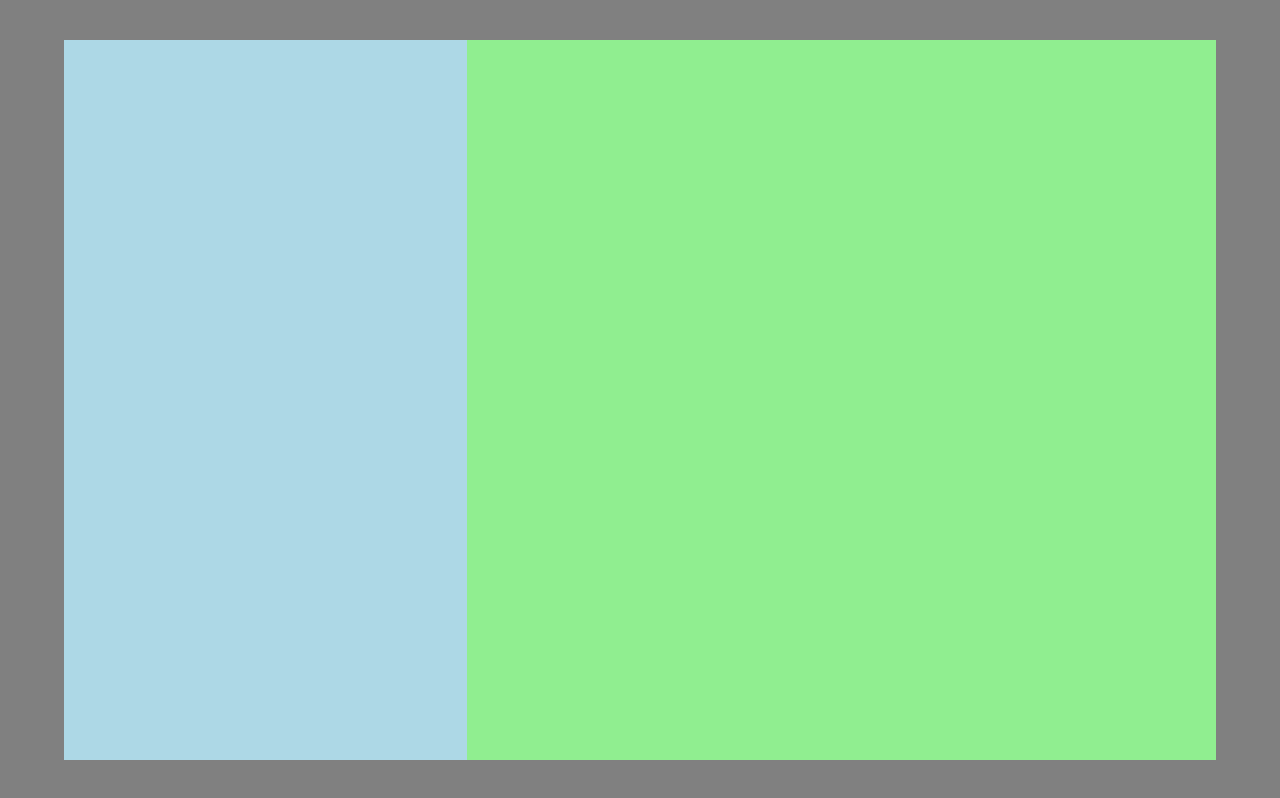
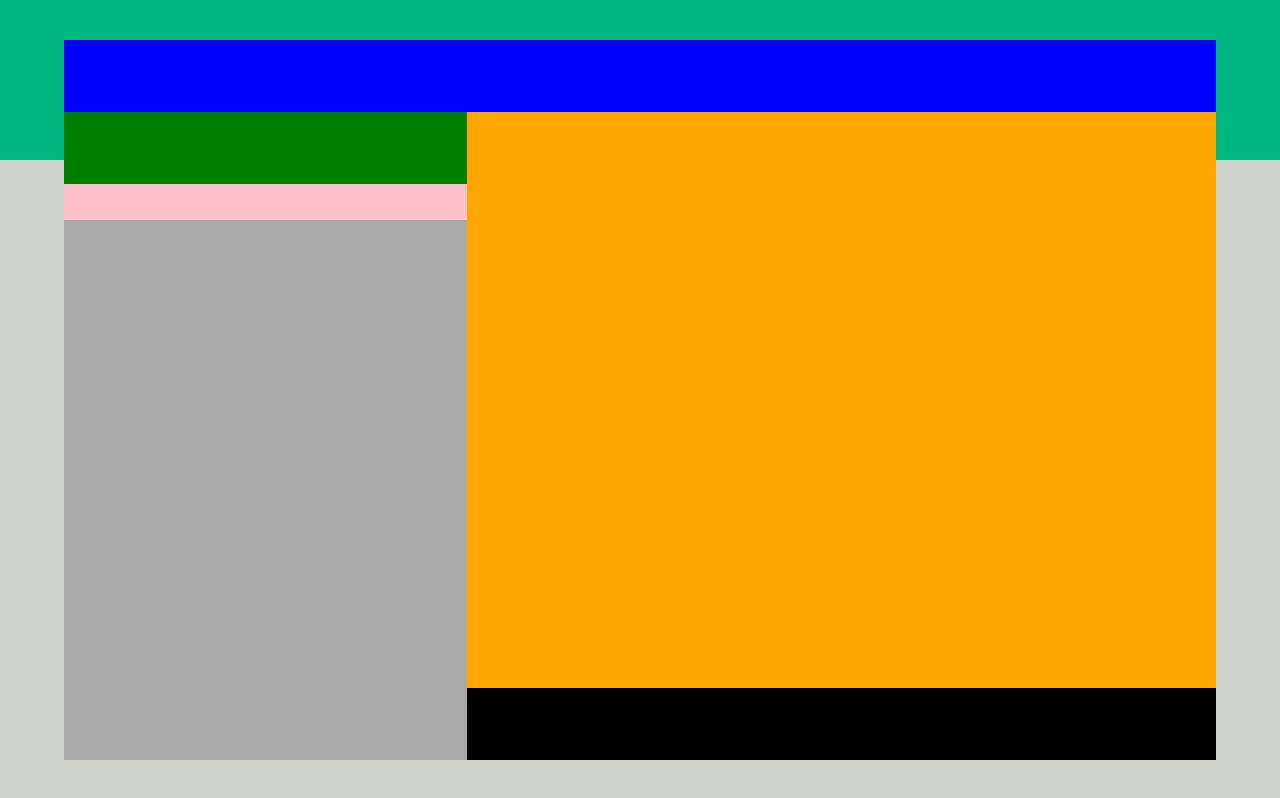
Before and after one commit to emazack/js-html-css-boolzap, a plain HTML site: page index.html in a window 1280 px wide. Drawn offline with nearby package versions, Linux system fonts and the light colour scheme.

Commit message:
CSS Struttura grezza

```diff
--- a/index.html
+++ b/index.html
@@ -32,7 +32,7 @@
 
           </div>
           <!-- lista contatti -->
-          <div class="">
+          <div class="lista-contatti">
 
             <!--||||| contatto singolo |||||-->
             <div class="">
@@ -209,8 +209,8 @@
         <!----- Sezione DESTRA finestra di mex ----->
         <section class="sezione-dx">
 
-          <!-- informazioni contatto contattato -->
-          <div class="">
+          <!-- informazioni conversatore -->
+          <div class="info-conversatore">
 
           </div>
           <!-- finestra di messaggistica -->
--- a/style.css
+++ b/style.css
@@ -4,13 +4,15 @@
   box-sizing: border-box;
 }
 
-/* DEBUG:  */
+
 .container-pagina{
-  background-color: grey;
+  background: rgb(205,209,199);
+  background: linear-gradient(0deg, rgba(205,209,199,1) 80%, rgba(0,184,129,1) 80%);
   height: 100vh;
   display: flex;
   justify-content: center;
 }
+/* DEBUG:  */
 
 .container-whatsapp{
   background: white;
@@ -20,7 +22,7 @@
   display: flex;
 }
 
-
+/* SEZIONE SINISTRA **************************/
 .sezione-sx{
   background-color: lightblue;
   width: 35%;
@@ -28,19 +30,51 @@
 }
 
 .area-personale{
-
+  background-color: blue;
+  width: 100%;
+  height: 10%;
 }
 
 .notifiche{
-
+  background-color: green;
+  width: 100%;
+  height: 10%;
 }
 
 .barra-ricerca{
+  background-color: pink;
+  width: 100%;
+  height: 5%;
+}
 
+.lista-contatti{
+  background-color: darkgrey;
+  width: 100%;
+  height: 75%;
 }
+
+/* SEZIONE DESTRA **************************/
 
 .sezione-dx{
   background-color: lightgreen;
   width: 65%;
   height: 100%;
 }
+
+.info-conversatore{
+  background-color: blue;
+  width: 100%;
+  height: 10%;
+}
+
+.finestra-messaggi{
+  background-color: orange;
+  width: 100%;
+  height: 80%;
+}
+
+.barra-invio-mex{
+  background-color: black;
+  width: 100%;
+  height: 10%;
+}
```
